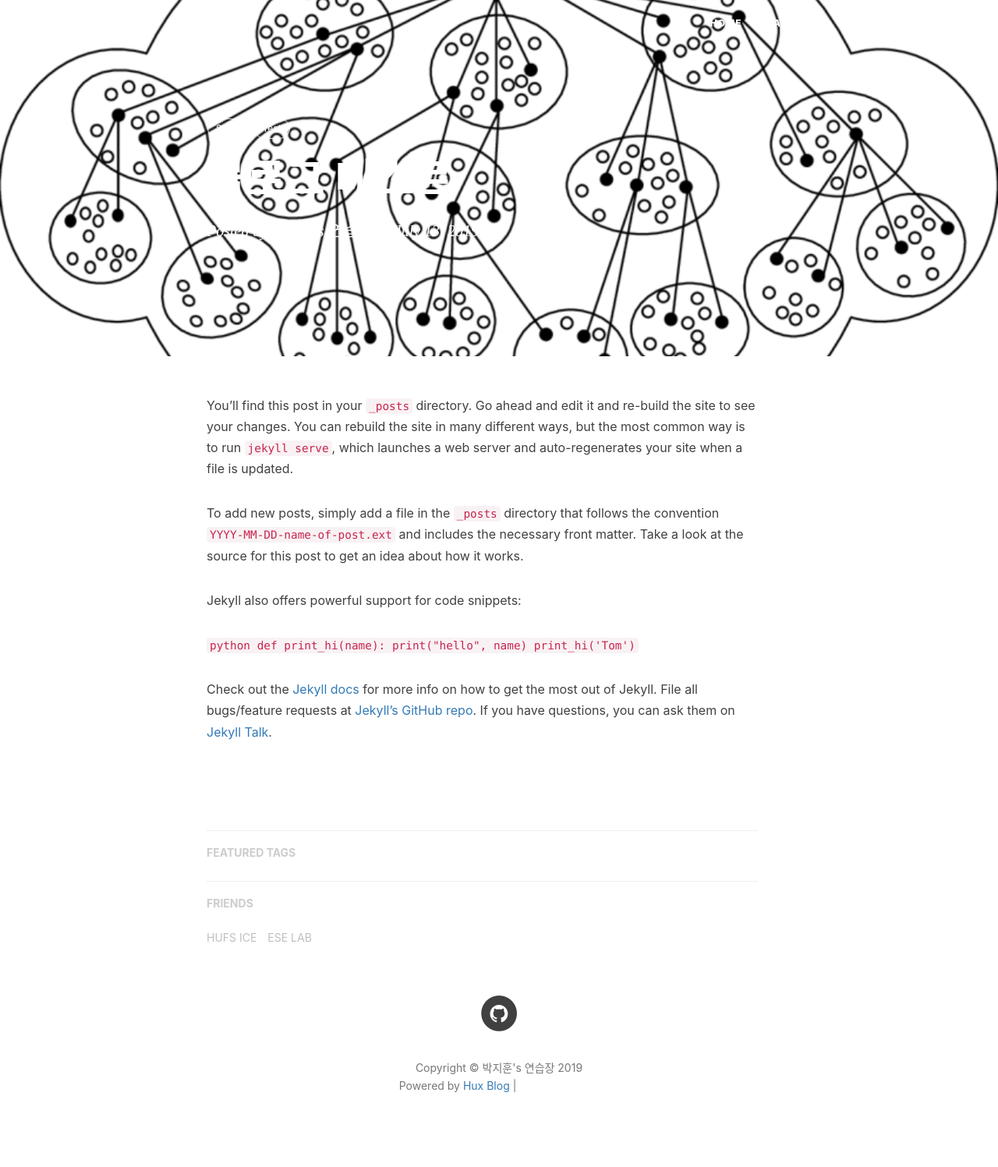
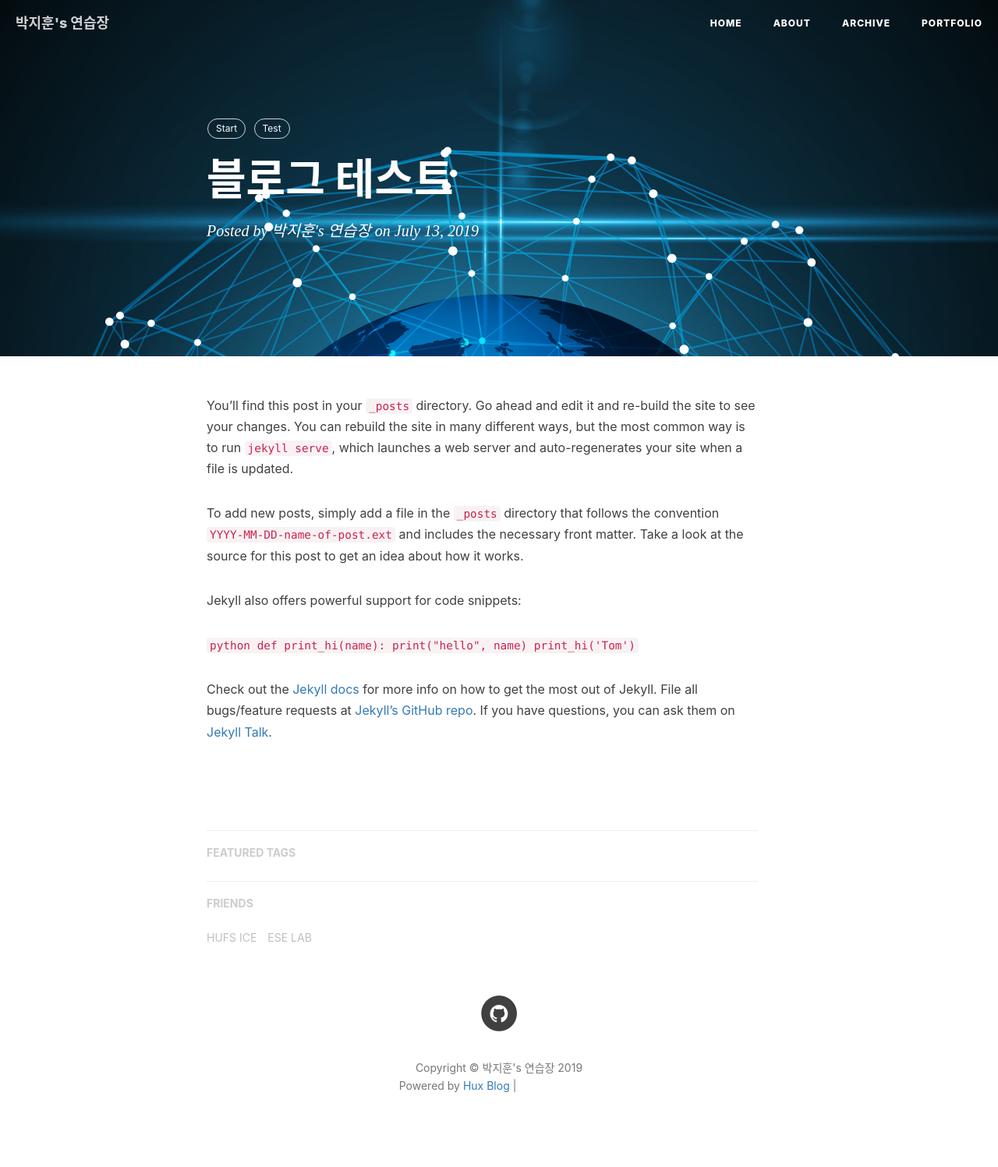
Before and after one commit to ggoowlgns/ggoowlgns.github.io, a Jekyll site: the page built from _posts/2019-07-13-first-post.md, in a window 1280 px wide. Shown: the whole page at 78% size. Built offline with Jekyll 4.4.1, drawn with Linux system fonts in a browser that asks for light colours; nearby versions of some CDN libraries; our own code applies the rules of GitHub Pages for plain Markdown files; comment, search, counter and statistics services are not loaded; grey boxes are pictures that could not be loaded.

Commit message:
Update _config.yml

```diff
--- a/_config.yml
+++ b/_config.yml
@@ -3,7 +3,7 @@ remote_theme : Huxpro/huxpro.github.io
 # Site settings
 title: 박지훈's 연습장
 SEOTitle: Park Ji Hoon's notebook
-header-img: img/The-framework-of-live-streaming-media-distribution-P2P-network.png
+header-img: img/main-bg.jpg
 email: ggoowlgns@gmail.com
 description: ""
 url: "https://ggoowlgns.github.io"              # your host, for absolute URL
```
